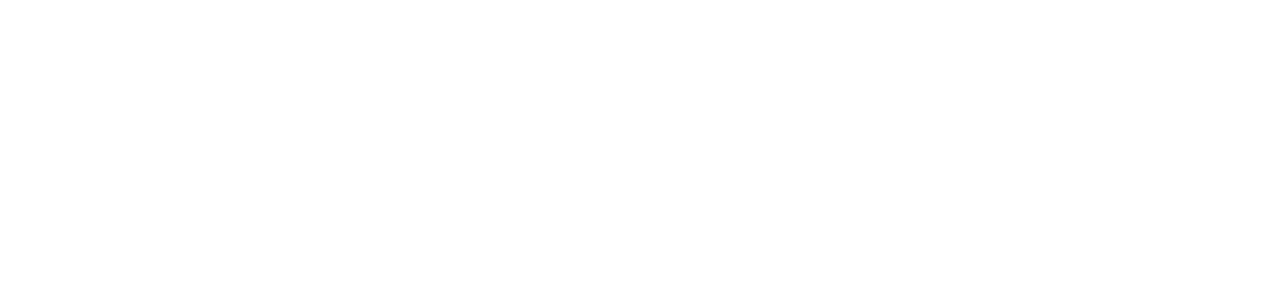
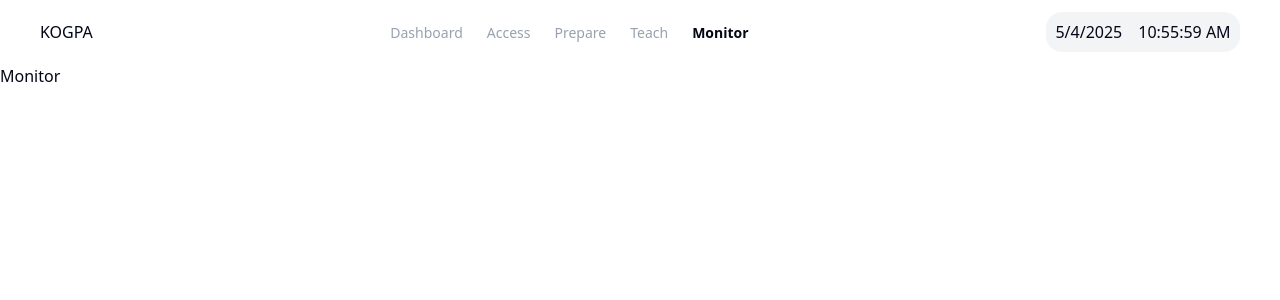
Before and after one commit to Viktor02v/academy-dashboard, a Vue app: page /monitor in a window 1280 px wide. Before the commit this address had no page. Shown: the top 300 px of the page. Built offline with nearby package versions, Linux system fonts and the light colour scheme; the HTML template or start-up script is replaced by a standard one.

Commit message:
time and router class were improved

```diff
--- /dev/null
+++ b/src/components/access/Access.vue
@@ -0,0 +1,7 @@
+<template>
+  <div>access</div>
+</template>
+
+<script setup lang="ts"></script>
+
+<style scoped></style>
--- /dev/null
+++ b/src/components/monitor/Monitor.vue
@@ -0,0 +1,7 @@
+<template>
+  <div>Monitor</div>
+</template>
+
+<script setup lang="ts"></script>
+
+<style scoped></style>
--- /dev/null
+++ b/src/components/prepare/Prepare.vue
@@ -0,0 +1,7 @@
+<template>
+  <div>prepare</div>
+</template>
+
+<script setup lang="ts"></script>
+
+<style scoped></style>
--- /dev/null
+++ b/src/components/teach/Teach.vue
@@ -0,0 +1,7 @@
+<template>
+  <div>Teach</div>
+</template>
+
+<script setup lang="ts"></script>
+
+<style scoped></style>
--- a/src/layout/AppLayout.vue
+++ b/src/layout/AppLayout.vue
@@ -3,30 +3,32 @@
 import { Button } from "@/components/ui/button";
 import { ref } from "vue";
 import { onBeforeUnmount, onMounted } from "vue";
+import router from "@/router";
 
 const topBarItems = [
   { label: "Dashboard", to: "/dashboard" },
-  { label: "Access", to: "/" },
-  { label: "Prepare", to: "/" },
-  { label: "Teach", to: "/" },
-  { label: "Monitor", to: "/" },
+  { label: "Access", to: "/access" },
+  { label: "Prepare", to: "/prepare" },
+  { label: "Teach", to: "/teach" },
+  { label: "Monitor", to: "/monitor" },
 ];
-
-const currentTime = ref<string>("");
-let timer: ReturnType<typeof setInterval>;
+const intervalId = ref<number>();
+const currentDate = ref("");
+const currentTime = ref("");
 
 function updateTime() {
   const now = new Date();
-  currentTime.value = now.toLocaleString();
+  currentDate.value = now.toLocaleDateString();
+  currentTime.value = now.toLocaleTimeString();
+  console.log(currentTime.value);
 }
 
+// Update every second
 onMounted(() => {
-  updateTime();
-  timer = setInterval(updateTime, 1000);
+  intervalId.value = setInterval(updateTime, 1000);
 });
-
 onBeforeUnmount(() => {
-  clearInterval(timer);
+  clearInterval(intervalId.value);
 });
 </script>
 
@@ -41,15 +43,28 @@
       <!-- TopBar Items -->
       <div class="w-full justify-center flex items-center space-x-[1.5rem]">
         <nav v-for="(item, index) in topBarItems" :key="item.label">
-          <RouterLink :to="item.to" class="font-[500] text-[0.875rem]">
+          <RouterLink
+            :to="item.to"
+            exact-active-class="text-gray-950 font-[600]
+            "
+            class="font-[500] text-[0.875rem] text-gray-400"
+          >
             {{ item.label }}
           </RouterLink>
         </nav>
       </div>
 
       <!-- Time Section -->
-      <div class="flex items-center justify-end space-x-[1.5rem]">
-        {{ currentTime }}
+      <div
+        class="flex items-center justify-center gap-4 bg-gray-100 p-2 rounded-2xl w-[15rem]"
+      >
+        <div class="flex items-center justify-center text-md space-x-[1.5rem]">
+          {{ currentDate }}
+        </div>
+
+        <div class="flex items-center justify-center text-md space-x-[1.5rem]">
+          {{ currentTime }}
+        </div>
       </div>
     </div>
 
@@ -58,7 +73,7 @@
 
     <!-- Main Content -->
     <div class="w-full mt-[4rem] h-[calc(100vh-4rem)]">
-      <router-view />
+      <router-view name="main" />
     </div>
   </section>
 </template>
--- a/src/router/index.ts
+++ b/src/router/index.ts
@@ -1,20 +1,47 @@
-import { createRouter, createWebHistory } from 'vue-router'
+import { createRouter, createWebHistory } from "vue-router";
 import AppLayout from "../layout/AppLayout.vue";
 
 const router = createRouter({
   history: createWebHistory(import.meta.env.BASE_URL),
   routes: [
     {
-      path: '/',
+      path: "/",
       component: AppLayout,
       children: [
         {
-          path: '/dashboard',
-          component: () => import('../../src/components/Dashboard.vue')
-        }
-      ]
+          path: "/dashboard",
+
+          components: {
+            main: () => import("../components/Dashboard.vue"),
+          },
+        },
+        {
+          path: "/access",
+          components: {
+            main: () => import("../components/access/Access.vue"),
+          },
+        },
+        {
+          path: "/prepare",
+          components: {
+            main: () => import("../components/prepare/Prepare.vue"),
+          },
+        },
+        {
+          path: "/teach",
+          components: {
+            main: () => import("../components/teach/Teach.vue"),
+          },
+        },
+        {
+          path: "/monitor",
+          components: {
+            main: () => import("../components/monitor/Monitor.vue"),
+          },
+        },
+      ],
     },
   ],
-})
+});
 
-export default router
+export default router;
```
